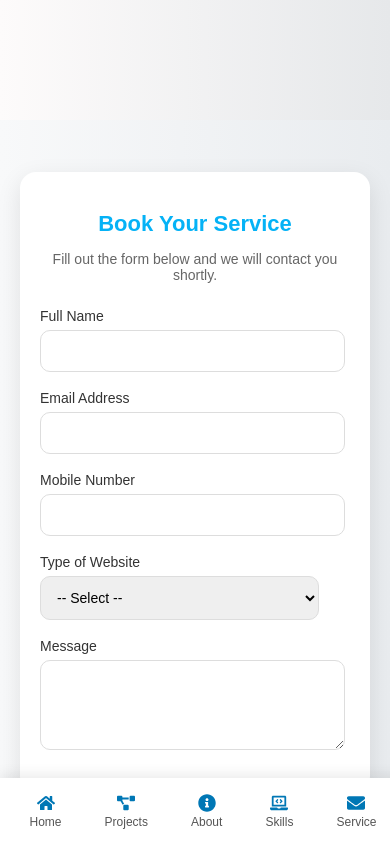
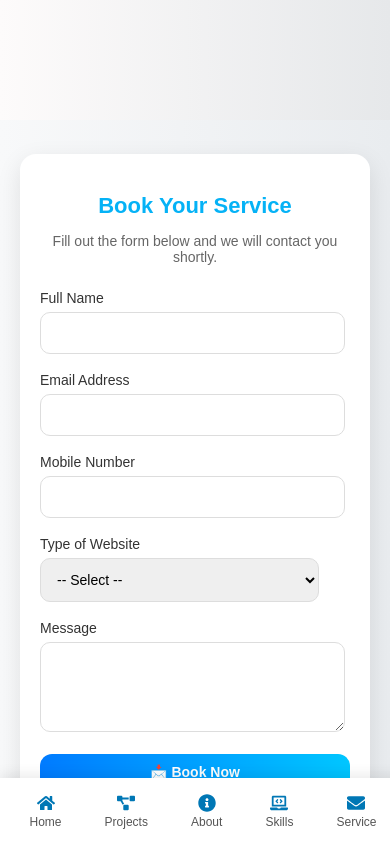
Before and after one commit to KoradaSaiSurya/personal_portfolio, a React (Create React App) app: page /service in a window 390 px wide. Shown: the top 844 px of the page. Built offline with nearby package versions, Linux system fonts and the light colour scheme.

Commit message:
updated frontend booking

```diff
--- a/src/index.css
+++ b/src/index.css
@@ -1386,7 +1386,7 @@ button.book-btn {
 }
 
 /* Button */
-.book-btn {
+.service-book-btn {
   width: 100%;
   padding: 12px;
   background: linear-gradient(90deg, #007bff, #00c6ff);
@@ -1399,7 +1399,7 @@ button.book-btn {
   transition: 0.3s;
 }
 
-.book-btn:hover {
+.service-book-btn:hover {
   transform: translateY(-2px);
   box-shadow: 0 6px 15px rgba(0, 123, 255, 0.3);
 }
@@ -1453,7 +1453,7 @@ button.book-btn {
     font-size: 22px;
   }
 
-  .book-btn {
+  .service-book-btn {
     font-size: 14px;
     padding: 10px;
   }
--- a/src/pages/Service.js
+++ b/src/pages/Service.js
@@ -73,7 +73,8 @@ const Service = () => {
             <textarea name="message" rows="4" value={formData.message} onChange={handleInputChange} required></textarea>
           </div>
 
-          <button type="submit" className="book-btn">📩 Book Now</button>
+          <button type="submit" className="service-book-btn">📩 Book Now</button>
+
         </form>
       </div>
     </section>
```
